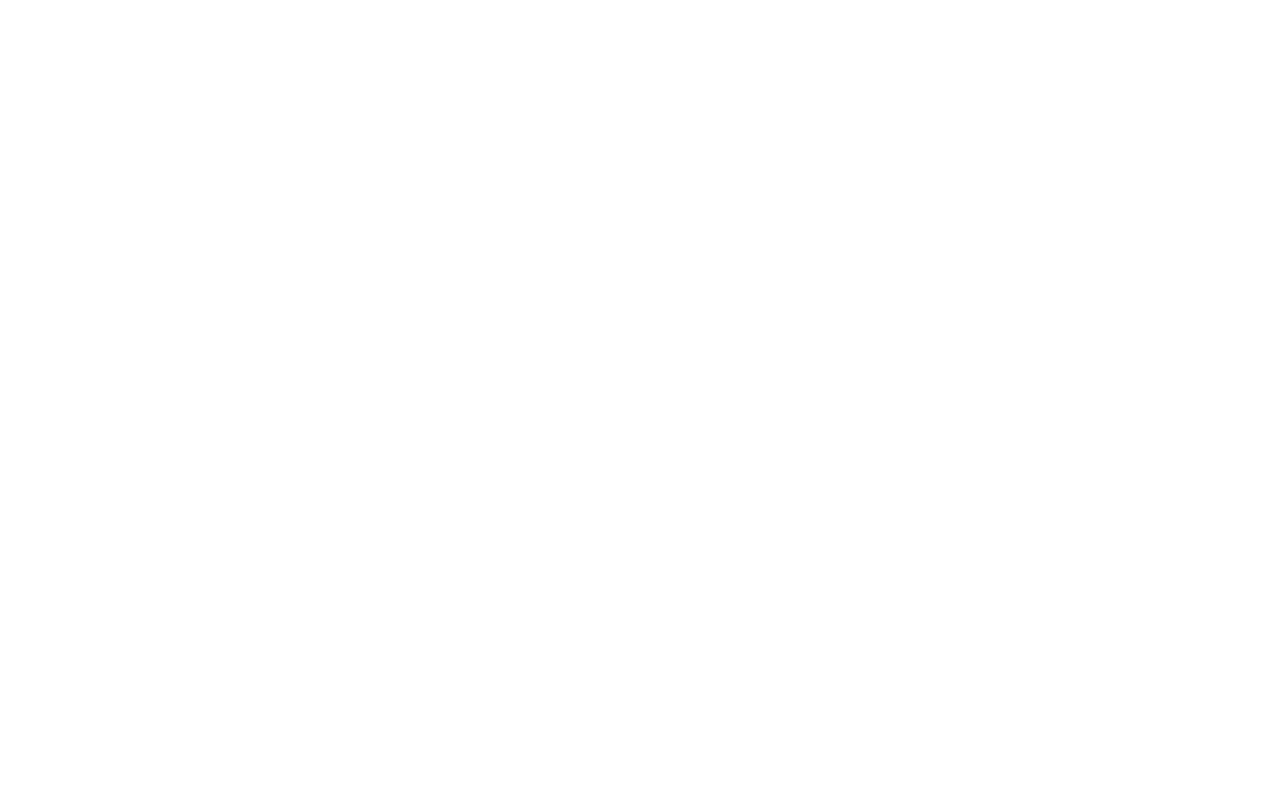
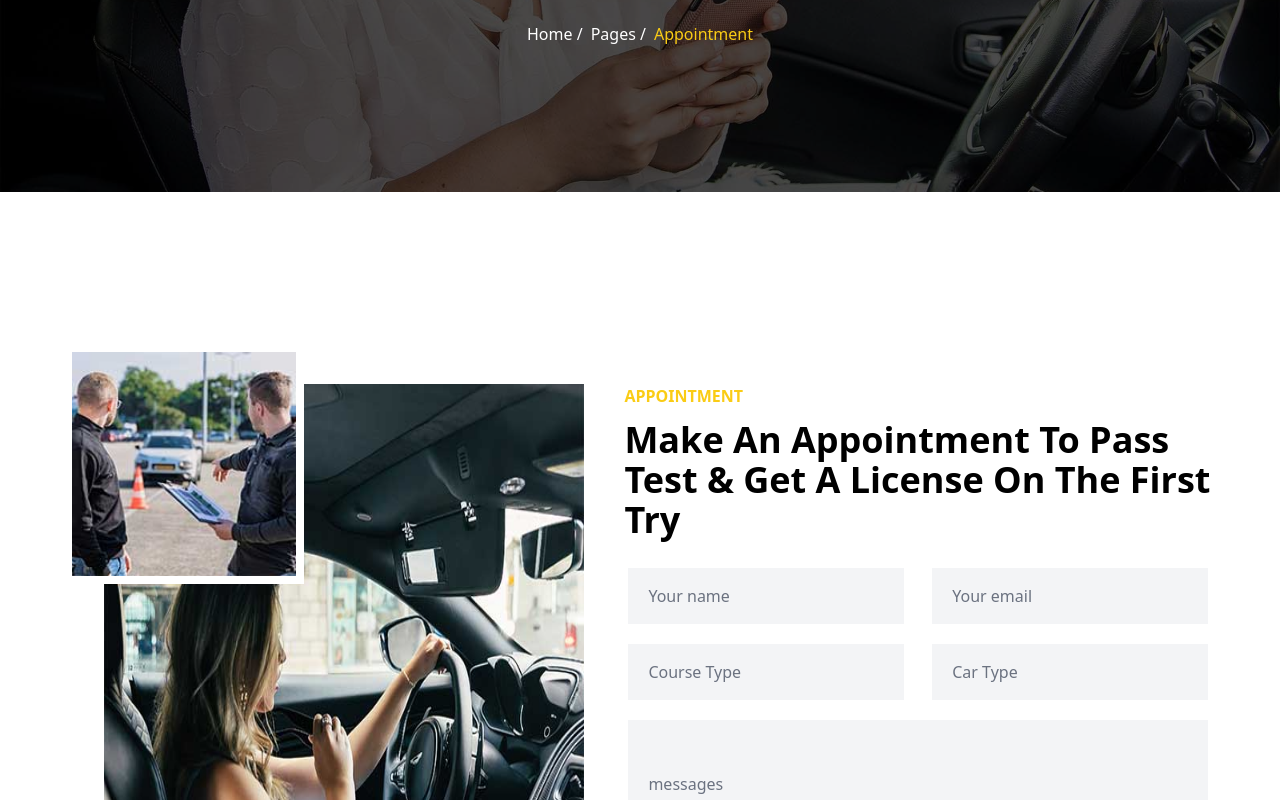
Before and after one commit to bbestyoo/Drivin, a React (Vite) app: page /appointment in a window 1280 px wide. Before the commit this address had no page. Shown: the part 300-1100 px from the top of the page. Before the commit the page ends 800 px from the top, so only its background shows below. Built offline with nearby package versions, Linux system fonts and the light colour scheme.

Commit message:
Finalized Design

```diff
--- a/package.json
+++ b/package.json
@@ -10,8 +10,11 @@
     "preview": "vite preview"
   },
   "dependencies": {
+    "@react-google-maps/api": "^2.19.2",
+    "google-map-react": "^2.2.1",
     "react": "^18.2.0",
     "react-dom": "^18.2.0",
+    "react-google-maps-loader": "^4.3.1",
     "react-headroom": "^3.2.1",
     "react-icons": "^5.0.1",
     "react-parallax": "^3.5.1",
--- a/src/App.css
+++ b/src/App.css
@@ -61,3 +61,42 @@
   left: 0%;
   z-index: 1;
 }
+
+
+
+.inputBorder::after{
+  content: "";
+  height: 0%;
+  width: 100%;
+  background-color: #f3bd00;
+  position: absolute;
+  top: 0;
+  left: 0;
+  opacity: 0;
+  z-index: -1;
+
+
+
+
+
+}
+
+.inputBorder{
+  transform: scale(1);
+  transition: all .1s ease-in;
+
+
+}
+.inputBorder:focus-within {
+  transform: scale(1.02);
+
+}
+
+
+
+
+.inputBorder:focus-within::after {
+  opacity: 1;
+  height: 100%;
+
+}
--- a/src/App.jsx
+++ b/src/App.jsx
@@ -1,10 +1,13 @@
 import "./App.css";
 import { HeaderTop, Nav } from "./components/Header";
-import { About } from "./components/Aboutus";
+import { About, Features } from "./components/Aboutus";
 import { Route, Routes } from "react-router-dom";
 import { Home } from "./components/Home";
 import { CoursesPage } from "./components/Courses";
 import { Contacts } from "./components/Contacts";
+import { FeaturesPage } from "./components/Features";
+import { Appointment } from "./components/Appointment";
+import { OurTeam } from "./components/Agents";
 
 function App() {
   return (
@@ -21,6 +24,9 @@
         <Route path="/about" element={<About/>} ></Route>
         <Route path="/courses" element={<CoursesPage/>} ></Route>
         <Route path="/contacts" element={<Contacts/>} ></Route>
+        <Route path="/features" element={<FeaturesPage/>} ></Route>
+        <Route path="/appointment" element={<Appointment/>} ></Route>
+        <Route path="/ourteam" element={<OurTeam/>} ></Route>
       </Route>
       </Routes>
     </>
--- a/src/components/Agents.jsx
+++ b/src/components/Agents.jsx
@@ -8,6 +8,28 @@
 import { FaFacebookF } from "react-icons/fa";
 import { FaTwitter } from "react-icons/fa";
 import { FaInstagram } from "react-icons/fa";
+import { Banner } from "./Header";
+import Footer from "./Footer";
+
+
+
+export function OurTeam (){
+
+
+
+  return (
+    <>
+    <Banner topic="Our Team"/>
+    <div className="mb-40">
+
+    <Agents/>
+    </div>
+    <Footer/>
+
+
+    </>
+  )
+}
 
 function Agents() {
   return (
--- /dev/null
+++ b/src/components/Appointment.jsx
@@ -0,0 +1,73 @@
+
+
+
+import React from 'react'
+import { Banner } from './Header'
+import Footer from './Footer'
+
+export const Appointment = () => {
+  return (
+    <div>
+        <Banner topic="Appointment"/>
+        <div className='px-10'>
+        <div className='flex px-7 pl-16 gap-10 h-fit mb-40'>
+            <div className=''>
+            <div className="relative">
+        <img className="h-[86vh] w-[77vw]" src="about-1.jpg" alt="" />
+        <img
+          className=" border-white border-solid  border-8 absolute -top-10 -left-10 h-[30vh]"
+          src="about-2.jpg"
+          alt="oops"
+        />
+      </div>
+              </div>
+
+
+      <div className="flex flex-col gap-3">
+        <h3 className="text-yellow-400 uppercase text-l font-bold">APPOINTMENT
+</h3>
+        <h1 className="font-bold text-4xl">
+        Make An Appointment To Pass Test & Get A License On The First Try
+        </h1>
+
+            <form className=' mt-3 w-[100%]' action="">
+
+            <div className='flex gap-5 mb-3'>
+                <div className='inputBorder relative w-full p-1'>
+
+                <input className='px-5 focus:outline-none placeholder:text-gray-500 py-4 w-full bg-gray-100' placeholder='Your name' type="text" />
+                </div>
+                <div className='inputBorder relative w-full p-1'>
+
+                <input className='px-5 focus:outline-none placeholder:text-gray-500 py-4 w-full bg-gray-100' placeholder='Your email' type="text" />
+                </div>
+            </div>
+            <div className='flex gap-5'>
+                <div className='inputBorder relative w-full p-1'>
+
+                <input className='px-5 focus:outline-none placeholder:text-gray-500 py-4 w-full bg-gray-100' placeholder='Course Type' type="text" />
+                </div>
+                <div className='inputBorder relative w-full p-1'>
+
+                <input className='px-5 focus:outline-none placeholder:text-gray-500 py-4 w-full bg-gray-100' placeholder='Car Type' type="text" />
+                </div>
+            </div>
+
+            <div className='inputBorder relative w-full p-1 mt-3'>
+
+            <input className=' placeholder:text-gray-500 focus:outline-none w-full h-32 placeholder: px-5 bg-gray-100' placeholder='messages' type="text" />
+            </div>
+            <button className=' mt-7 w-full bg-yellow-400 text-white font-semibold py-4 '>Submit</button>
+
+            </form>
+
+        </div>
+
+    </div>
+        </div>
+
+        <Footer/>
+
+    </div>
+  )
+}
--- a/src/components/Contacts.jsx
+++ b/src/components/Contacts.jsx
@@ -2,45 +2,49 @@
 
 import React from 'react'
 import { Banner } from './Header'
+import Footer from './Footer'
 
 export const Contacts = () => {
   return (
-    <div>
+    <div >
         <Banner topic={"Contact Us"} />
-        <div className=''>
-            <div className="px-32 flex items-end gap-10 mb-24">
-            <div>map</div>
+        <div className='flex px-20 gap-10 h-fit mb-40'>
+            <div className=''>
+              <iframe className='h-full w-[45vw]' src="https://www.google.com/maps/embed?pb=!1m18!1m12!1m3!1d387194.0624048969!2d-74.30933573340538!3d40.69701926351075!2m3!1f0!2f0!3f0!3m2!1i1024!2i768!4f13.1!3m3!1m2!1s0x89c24fa5d33f083b%3A0xc80b8f06e177fe62!2sNew%20York%2C%20NY%2C%20USA!5e0!3m2!1sen!2snp!4v1706449393193!5m2!1sen!2snp"  allowfullscreen="" loading="lazy" referrerpolicy="no-referrer-when-downgrade"></iframe>
+              </div>
+
 
       <div className="flex flex-col gap-3">
-        <h3 className="text-yellow-400 uppercase text-l font-bold">About us</h3>
+        <h3 className="text-yellow-400 uppercase text-l font-bold">CONTACT US
+</h3>
         <h1 className="font-bold text-4xl">
-          We Help Students To Pass Test & Get A License On The First Try
+        If You Have Any Query, Please Contact Us
         </h1>
-        <p className="text-md text-gray-500">
-          Tempor erat elitr rebum at clita. Diam dolor diam ipsum sit. Aliqu
-          diam amet diam et eos. Clita erat ipsum et lorem et sit, sed stet
-          lorem sit clita duo justo magna dolore erat amet
+        <p className="text-md my-3 text-gray-500">
+        The contact form is currently inactive. Get a functional and working contact form with Ajax & PHP in a few minutes. Just copy and paste the files, add a little code and you're done. <span className='text-yellow-400 hover:cursor-pointer hover:text-yellow-600'>
+           Download Now.
+          </span>
         </p>
 
-            <form className='mx-auto mt-32 bg-yellow-400 p-10 w-[60%]' action="">
+            <form className=' mt-4  w-[100%]' action="">
 
-            <div className='flex gap-5 mt-7'>
-                <input className='px-5 py-4 w-full' placeholder='Your name' type="text" />
-                <input className='px-5 py-4 w-full' placeholder='Your email' type="text" />
+            <div className='flex gap-5 '>
+                <input className='px-5 placeholder:text-gray-500 py-4 w-full bg-gray-100' placeholder='Your name' type="text" />
+                <input className='px-5 placeholder:text-gray-500 py-4 w-full bg-gray-100' placeholder='Your email' type="text" />
             </div>
             <div className='flex  gap-5 mt-7'>
-                <input className='px-5 py-4 w-full' placeholder='Courses type' type="text" />
-                <input className='px-5 py-4 w-full' placeholder='Car type' type="text" />
+                <input className='px-5 placeholder:text-gray-500 py-4 w-full bg-gray-100' placeholder='Subject' type="text" />
+
             </div>
-            <input className='mt-7 w-full h-24 px-5' placeholder='messages' type="text" />
-            <button className=' mt-7 w-full bg-indigo-950 text-white font-semibold p-2'>Submit</button>
+            <input className='mt-7 placeholder:text-gray-500 w-full h-24 px-5 bg-gray-100' placeholder='messages' type="text" />
+            <button className=' mt-7 w-1/3 bg-yellow-400 text-white font-semibold py-4'>Send messages</button>
 
             </form>
 
         </div>
-        </div>
 
     </div>
+    <Footer/>
     </div>
   )
 }
--- /dev/null
+++ b/src/components/Features.jsx
@@ -0,0 +1,17 @@
+
+
+import React from 'react'
+import { Banner } from './Header'
+import { Features } from './Aboutus'
+import Footer from './Footer'
+
+export const FeaturesPage = () => {
+  return (
+    <div>
+        <Banner topic={"Features"}/>
+        <Features/>
+        <Footer/>
+
+    </div>
+  )
+}
--- a/src/components/Header.jsx
+++ b/src/components/Header.jsx
@@ -106,11 +106,22 @@
         {
           Hovered && (
             <div className={`bg-white w-48 absolute -bottom-[10] z-10 py-2 transition-all duration-400 ease-in-out ${Hovered ? 'opacity-100 visible' : 'opacity-0 invisible'}`}>
-              <p className='px-3 hover:bg-gray-200 py-2'>Features</p>
-              <p className='px-3 hover:bg-gray-200 py-2'>Appointment</p>
-              <p className='px-3 hover:bg-gray-200 py-2'>Our teams</p>
-              <p className='px-3 hover:bg-gray-200 py-2'>Testimonials</p>
-              <p className='px-3 hover:bg-gray-200 py-2'>404 page</p>
+              <Link to="/features" >
+              <p className='px-3 hover:bg-gray-200 hover:cursor-pointer  py-2'>Features</p>
+              </Link>
+              <Link to="/appointment" >
+              <p className='px-3 hover:bg-gray-200 hover:cursor-pointer  py-2'>Appointment</p>
+              </Link>
+              <Link to="/ourteam" >
+              <p className='px-3 hover:bg-gray-200 hover:cursor-pointer  py-2'>Our teams</p>
+              </Link>
+              <Link to="/features" >
+              <p className='px-3 hover:bg-gray-200 hover:cursor-pointer  py-2'>Testimonials</p>
+              </Link>
+              <Link to="/features" >
+              <p className='px-3 hover:bg-gray-200 hover:cursor-pointer  py-2'>404 page</p>
+              </Link>
+
 
             </div>
           )
```
Also changed, not shown: src/components/Footer.jsx (+33 -21 lines), 1 other file (tests, documents, lock files or other folders).
